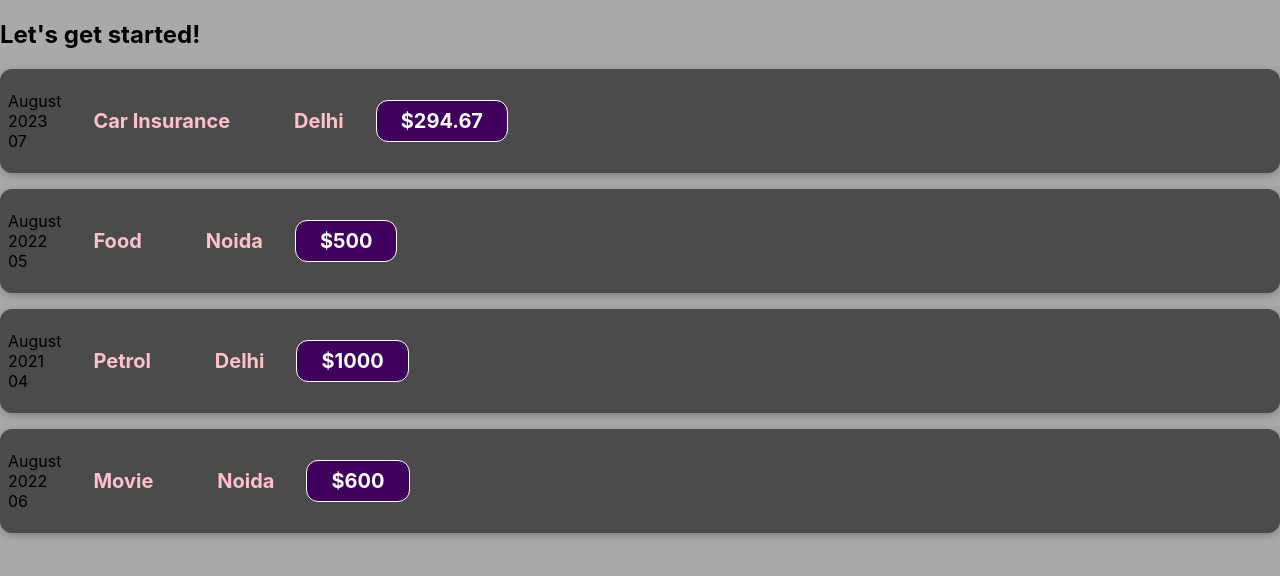
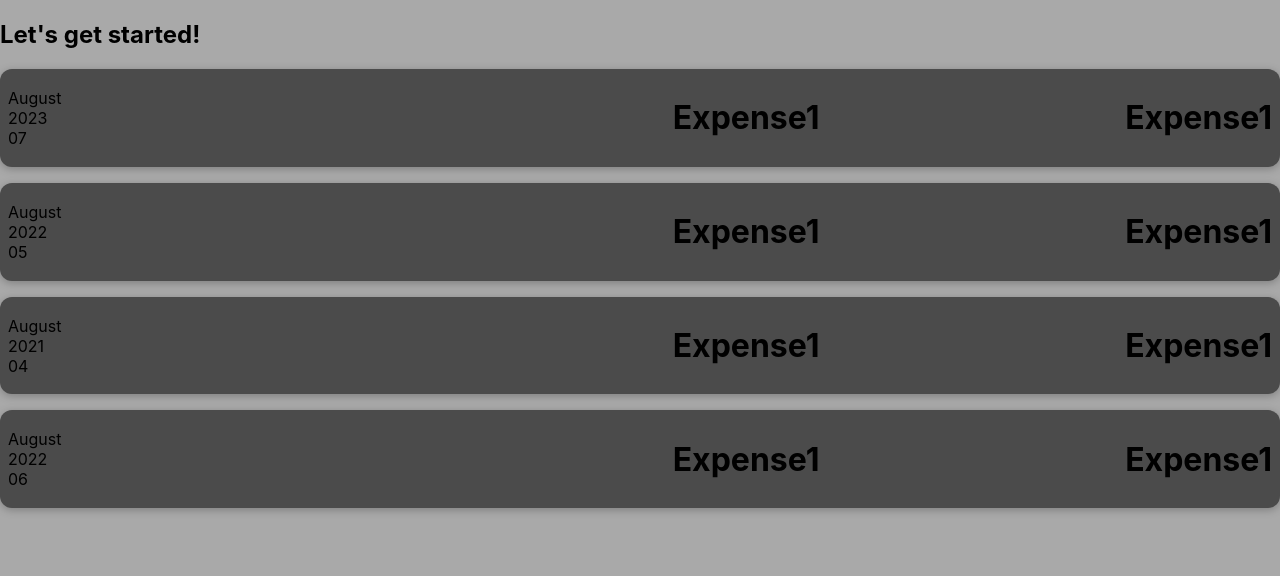
Before and after one commit to roshani2022/AdvanceReact, a React (Create React App) app: page / in a window 1280 px wide. Shown: the top 576 px of the page. Built offline with nearby package versions, Linux system fonts and the light colour scheme.

Commit message:
task11startreact

```diff
--- a/src/components/ExpenseItem.css
+++ b/src/components/ExpenseItem.css
@@ -58,7 +58,7 @@
     .Expense-item_price{
         font-size: 1.25rem;
         padding: 0.5rem 1.5rem;
-       justify-content: right;
+       float: inline-end;
     }
     .Expense-item{
         flex-direction: row;
--- a/src/components/ExpenseItem.js
+++ b/src/components/ExpenseItem.js
@@ -1,16 +1,32 @@
+import React from 'react';
 import ExpenseDetail from './ExpenseDetail';
 import ExpenseDate from './ExpenseDate';
 import './ExpenseItem.css';
 
 function ExpenseItem(props) {
-  return (
-    <div className="Expense-item">
-      <ExpenseDate date= {props.date}/>
-      <div className="Expense-item_description">
-      <ExpenseDetail amount={props.amount}  location={props.location}   title={props.title} />
+  return React.createElement(
+    'div',{className:'Expense-item'},
+    React.createElement(ExpenseDate,{date:props.date}),
+    React.createElement('div',{}),
+    React.createElement('h1',{},'Expense1'),
+    React.createElement('h1',{},'Expense1'),
+  );
 
-      </div>
-    </div>
-  );
+  // return React.createElement(
+  //   'div',{className:'Expense-item'},
+  //   React.createElement(ExpenseDate,{date:props.date}),
+  //   React.createElement('div',{className:'Expense-item_description'}),
+  //   React.createElement(ExpenseDetail,{amount:props.amount, location:props.location , title:props.title})
+  // );
+
+  // return (
+  //   <div className="Expense-item">
+  //     <ExpenseDate date= {props.date}/>
+  //     <div className="Expense-item_description">
+  //     <ExpenseDetail amount={props.amount}  location={props.location}   title={props.title} />
+
+  //     </div>
+  //   </div>
+  // );
 }
 export default ExpenseItem;
```
